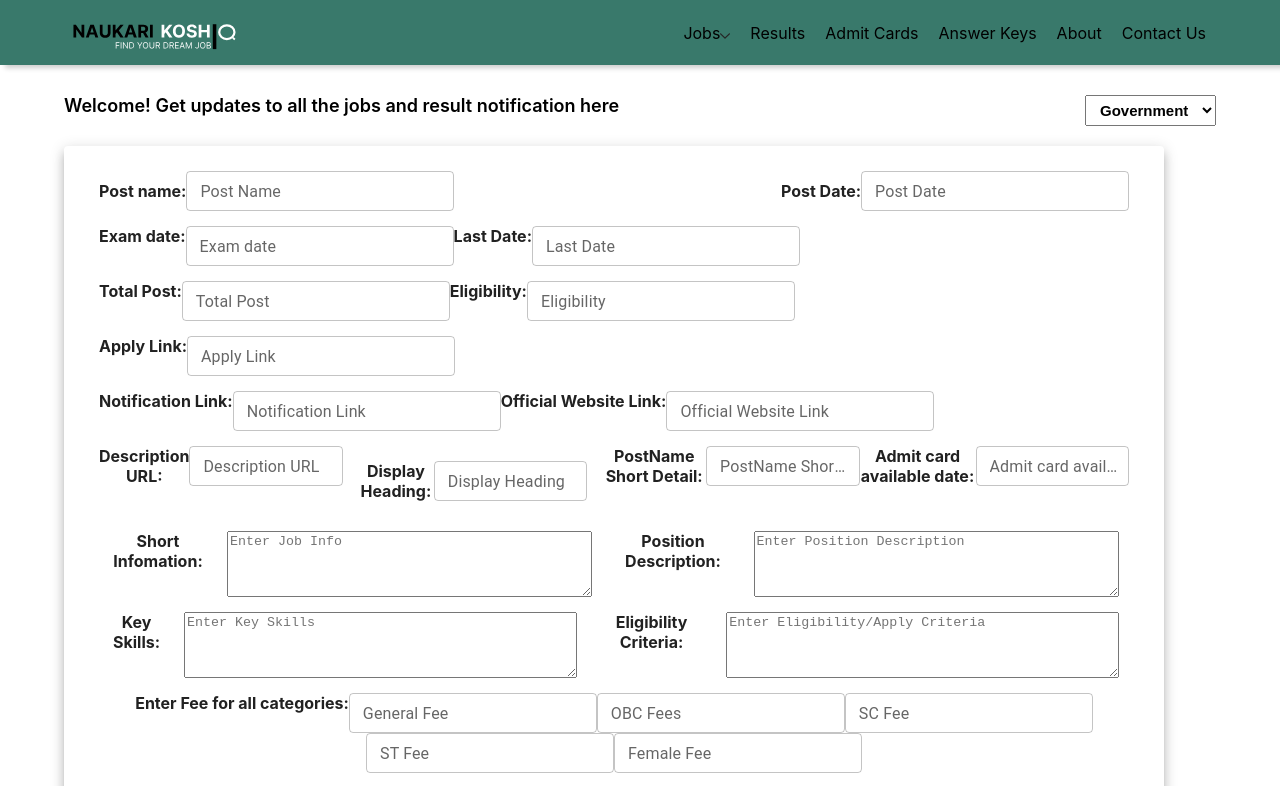
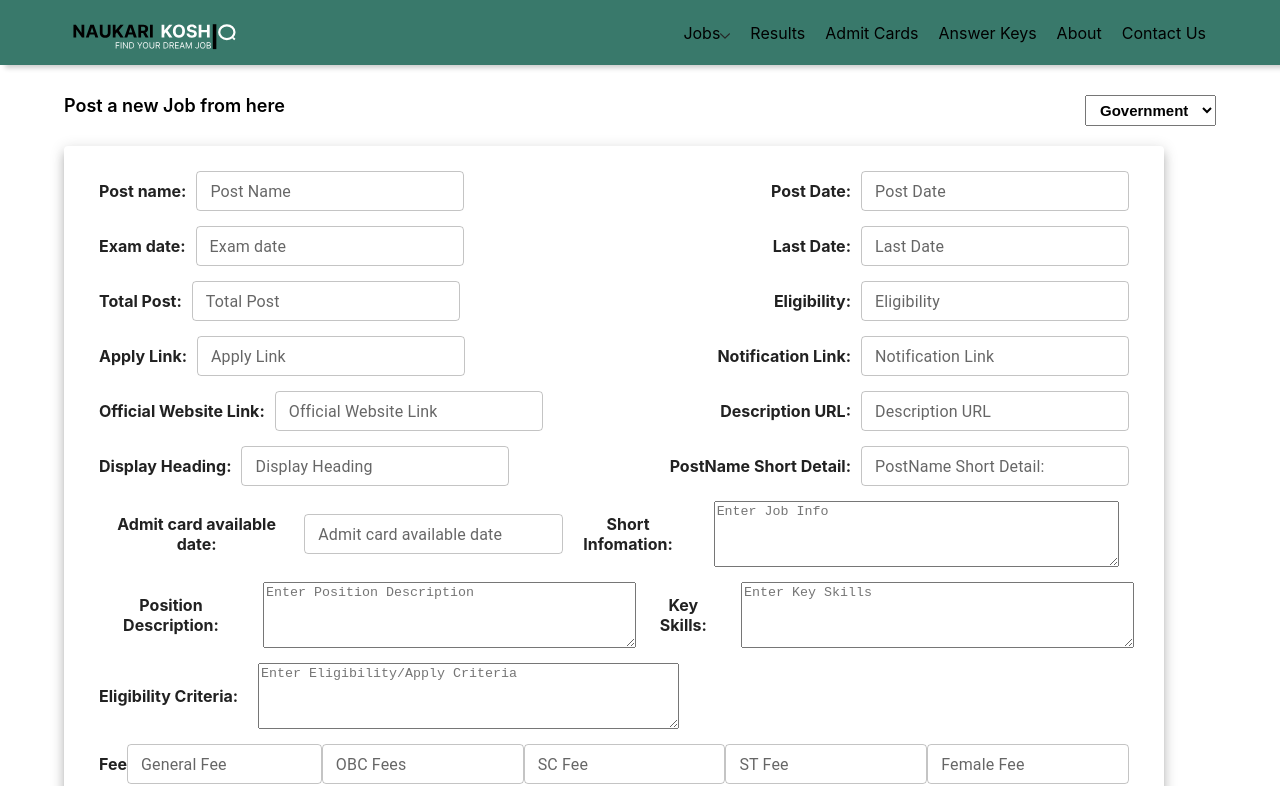
Before and after one commit to ranjeet2003/jobsall-FE, a Next.js app: page /adminForm in a window 1280 px wide. Shown: the top 786 px of the page. Built offline with nearby package versions, Linux system fonts and the light colour scheme; no server answers; a web font is replaced by a local one.

Commit message:
some progress

```diff
--- a/components/header.jsx
+++ b/components/header.jsx
@@ -47,7 +47,7 @@ const Header = () => {
           <li className="item"><Link href="/post/results">Results</Link></li>
           <li className="item">Admit Cards</li>
           <li className="item"><Link href="/post/answerKeys">Answer Keys</Link></li>
-          <li className="item">About</li>
+          <li className="item"><Link href="/AboutUS">About</Link></li>
           <li className="item"><Link href="/ContactUS">Contact Us</Link></li>
         </ul>
       </Container>
--- a/next.config.js
+++ b/next.config.js
@@ -4,7 +4,9 @@ const nextConfig = {
   swcMinify: true,
 }
 module.exports = {
-  assetPrefix: './',
-
+  images: {
+    loader: 'imgix',
+    path: '',
+  },
 }
 module.exports = nextConfig
--- a/pages/adminForm/index.js
+++ b/pages/adminForm/index.js
@@ -69,7 +69,7 @@ export default function Home() {
       <main className="mainWrapper">
         <div className="flexSpaceBtw">
           <p>
-            Welcome! Get updates to all the jobs and result notification here
+            Post a new Job from here
           </p>
           <select
             id="jobType"
@@ -88,10 +88,8 @@ export default function Home() {
           <form className="postForm" onSubmit={handleSubmit}>
             <div className="flexRow jcsb">
               <div className="df aic">
-              <label>
-                <b>
-                  <b>Post name: </b>
-                </b>
+                <label className="mr10">
+                  <b>Post name:</b>
                 </label>
                 <TextField
                   label="Post Name"
@@ -102,7 +100,7 @@ export default function Home() {
                 />
               </div>
               <div className="df aic">
-              <label>
+                <label className="mr10">
                   <b>Post Date: </b>
                 </label>
                 <TextField
@@ -113,8 +111,9 @@ export default function Home() {
                 />
               </div>
             </div>
-              <div className="flexRow">
-              <label>
+            <div className="flexRow jcsb">
+              <div className="df aic">
+                <label className="mr10">
                   <b>Exam date: </b>
                 </label>
                 <TextField
@@ -124,8 +123,9 @@ export default function Home() {
                   onChange={handleChange}
                   name="examDate"
                 />
-
-              <label>
+              </div>
+              <div className="df aic">
+                <label className="mr10">
                   <b>Last Date: </b>
                 </label>
                 <TextField
@@ -135,8 +135,10 @@ export default function Home() {
                   name="lastDate"
                 />
               </div>
-            <div className="flexRow">
-              <label>
+            </div>
+            <div className="flexRow jcsb">
+              <div className="df aic">
+                <label className="mr10">
                   <b>Total Post: </b>
                 </label>
                 <TextField
@@ -146,8 +148,9 @@ export default function Home() {
                   placeholder="Enter total posts"
                   name="totalPost"
                 />
-
-              <label>
+              </div>
+              <div className="df aic">
+                <label className="mr10">
                   <b>Eligibility: </b>
                 </label>
                 <TextField
@@ -158,8 +161,10 @@ export default function Home() {
                   name="eligibility"
                 />
               </div>
-              <div className="flexRow">
-              <label>
+            </div>
+            <div className="flexRow jcsb">
+              <div className="df aic">
+                <label className="mr10">
                   <b>Apply Link: </b>
                 </label>
                 <TextField
@@ -170,8 +175,8 @@ export default function Home() {
                   name="applyLink"
                 />
               </div>
-            <div className="flexRow">
-              <label>
+              <div className="df aic">
+                <label className="mr10">
                   <b>Notification Link: </b>
                 </label>
                 <TextField
@@ -181,7 +186,11 @@ export default function Home() {
                   placeholder="Enter Notification Link"
                   name="notificationLink"
                 />
-              <label>
+              </div>
+            </div>
+            <div className="flexRow jcsb">
+              <div className="df aic">
+                <label className="mr10">
                   <b>Official Website Link: </b>
                 </label>
                 <TextField
@@ -192,8 +201,8 @@ export default function Home() {
                   name="officialWebsiteLink"
                 />
               </div>
-              <div className="flexRow">
-              <label>
+              <div className="df aic">
+                <label className="mr10">
                   <b>Description URL:</b>
                 </label>
                 <TextField
@@ -203,8 +212,11 @@ export default function Home() {
                   placeholder="Enter Description URL"
                   name="descriptionURL"
                 />
-            <div className="flexRow">
-              <label>
+              </div>
+            </div>
+            <div className="flexRow jcsb">
+              <div className="df aic">
+                <label className="mr10">
                   <b>Display Heading: </b>
                 </label>
                 <TextField
@@ -215,7 +227,8 @@ export default function Home() {
                   name="dispHeading"
                 />
               </div>
-              <label>
+              <div className="df aic">
+                <label className="mr10">
                   <b>PostName Short Detail: </b>
                 </label>
                 <TextField
@@ -225,7 +238,11 @@ export default function Home() {
                   placeholder="PostName Short Detail"
                   name="postNameShortDtl"
                 />
-              <label>
+              </div>
+            </div>
+            <div className="flexRow jcsb">
+              <div className="df aic">
+                <label className="mr10">
                   <b>Admit card available date: </b>
                 </label>
                 <TextField
@@ -236,11 +253,10 @@ export default function Home() {
                   name="admitCardAvlbl"
                 />
               </div>
-            <div className="flexRow">
-              <label>
+              <div className="df aic">
+                <label className="mr10">
                   <b>Short Infomation:</b>
                 </label>
-
                 <textarea
                   placeholder="Enter Job Info"
                   rows="4"
@@ -248,10 +264,13 @@ export default function Home() {
                   name="shortInfo"
                   onChange={handleChange}
                 />
-              <label>
+              </div>
+            </div>
+            <div className="flexRow jcsb">
+              <div className="df aic">
+                <label className="mr10">
                   <b>Position Description: </b>
                 </label>
-
                 <textarea
                   placeholder="Enter Position Description"
                   rows="4"
@@ -260,11 +279,10 @@ export default function Home() {
                   onChange={handleChange}
                 />
               </div>
-            <div className="flexRow">
-              <label>
+              <div className="df aic">
+                <label className="mr10">
                   <b>Key Skills:</b>
                 </label>
-
                 <textarea
                   placeholder="Enter Key Skills"
                   rows="4"
@@ -272,10 +290,13 @@ export default function Home() {
                   name="skills"
                   onChange={handleChange}
                 />
-              <label>
+              </div>
+            </div>
+            <div className="flexRow jcsb">
+              <div className="df aic">
+                <label className="mr10">
                   <b>Eligibility Criteria:</b>
                 </label>
-
                 <textarea
                   placeholder="Enter Eligibility/Apply Criteria"
                   rows="4"
@@ -284,11 +305,13 @@ export default function Home() {
                   onChange={handleChange}
                 />
               </div>
+            </div>
             {formState === "government" && (
               <>
-                <div className="">
+                <div className="flexRow jcsb">
+                  <div className="df aic">
                     <label>
-                    <b>Enter Fee for all categories:</b>
+                      <b>Fee</b>
                     </label>
                     <TextField
                       label="General Fee"
@@ -297,6 +320,7 @@ export default function Home() {
                       placeholder="General Fees"
                       name="generalFee"
                     />
+                  </div>
                   <TextField
                     label="OBC Fees"
                     size="small"
@@ -326,8 +350,9 @@ export default function Home() {
                     name="femaleFee"
                   />
                 </div>
-                <div className="flexRow">
-                  <label>
+                <div className="flexRow jcsb">
+                  <div className="df aic">
+                    <label className="mr10">
                       <b>Age Details: </b>
                     </label>
                     <TextField
@@ -337,6 +362,7 @@ export default function Home() {
                       placeholder="Enter min age"
                       name="minAge"
                     />
+                  </div>
                   <TextField
                     label="Max Age"
                     size="small"
@@ -345,8 +371,8 @@ export default function Home() {
                     name="maxAge"
                   />
                 </div>
-                <div className="">
-                  <label>
+                <div className="flexRow jcsb">
+                  <label className="mr10">
                     <b>Categories wise posts: </b>
                   </label>
                   <TextField
@@ -437,7 +463,14 @@ export default function Home() {
             )}
             <br />
             <div className="alignBtnCenter">
-              <Button variant="contained" className="btn-submit" type="submit" placeholder="submit">SUBMIT</Button>
+              <Button
+                variant="contained"
+                className="btn-submit"
+                type="submit"
+                placeholder="submit"
+              >
+                SUBMIT
+              </Button>
             </div>
           </form>
         </Paper>
--- a/pages/post/private/[postId].js
+++ b/pages/post/private/[postId].js
@@ -69,6 +69,9 @@ const PostsPage = () => {
         </tbody>
       </table>
       <FUT />
+      <div>
+      {/* <iframe src="https://calendar.google.com/calendar/embed?height=600&wkst=1&bgcolor=%23ffffff&ctz=Asia%2FKolkata&showTitle=0&showPrint=0&src=am9iLmRla2hvM0BnbWFpbC5jb20&src=YWRkcmVzc2Jvb2sjY29udGFjdHNAZ3JvdXAudi5jYWxlbmRhci5nb29nbGUuY29t&src=ZW4uaW5kaWFuI2hvbGlkYXlAZ3JvdXAudi5jYWxlbmRhci5nb29nbGUuY29t&color=%23039BE5&color=%2333B679&color=%230B8043" style={{border: "solid 1px #777", width:"800", height:"600"}} frameborder="0" scrolling="no"></iframe> */}
+      </div>
     </Container>
   );
 };
--- a/styles/AdminForm.scss
+++ b/styles/AdminForm.scss
@@ -20,6 +20,12 @@
     }
     .jcsb {
       justify-content: space-between;
+    }
+    .jcse {
+      justify-content: space-evenly;
+    }
+    .mr10 {
+      margin-right: 10px;
     }
     .alignBtnCenter {
       text-align: center;
--- a/styles/Footer.scss
+++ b/styles/Footer.scss
@@ -29,3 +29,6 @@
 .fw7{
     font-weight: 700;
 }
+.p10 {
+    padding: 10px;
+}
```
Lines whose indentation alone changed are shown as unchanged.
